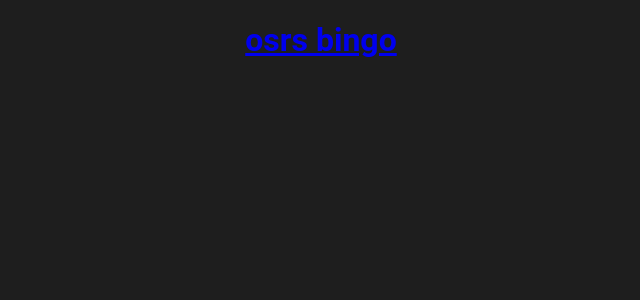
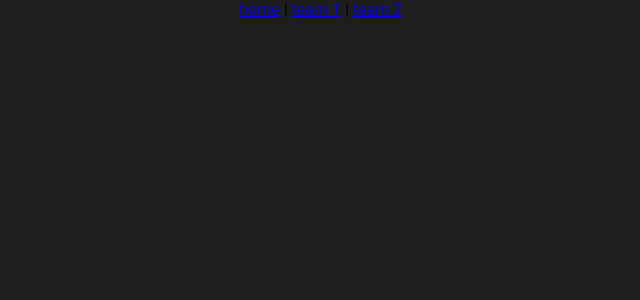
Before and after one commit to Odinnh/osrs-bingo, a Vue app: page / in a window 1280 px wide. Shown: the top 300 px of the page, without its empty margins (319-959 px from the left). Built offline with nearby package versions, Linux system fonts and the light colour scheme.

Commit message:
router hash now working with props

```diff
--- a/src/App.vue
+++ b/src/App.vue
@@ -4,11 +4,12 @@ import { RouterLink, RouterView } from 'vue-router'
 
 <template>
   <header>
-    <RouterLink :to="{ name: 'private-board', params: { id: '1' } }"><h1>osrs bingo</h1></RouterLink>
+    <RouterLink :to="{ name: 'board-view', }">home</RouterLink> |
+    <RouterLink :to="{ name: 'private-board', params: { id: '1' } }">team 1</RouterLink> |
+    <RouterLink :to="{ name: 'private-board', params: { id: '2' } }">team 2</RouterLink>
   </header>
-
   <section>
-    <RouterView />
+    <router-view :key="$route.fullPath"/>
   </section>
 </template>
 
--- a/src/router/index.js
+++ b/src/router/index.js
@@ -4,6 +4,7 @@ import BoardView from '@/views/BoardView.vue'
 
 const router = createRouter({
   history: createWebHashHistory(),
+  mode:'hash',
   routes: [
     {
 
```
Also changed, not shown: 3 other files (tests, documents, lock files or other folders).
